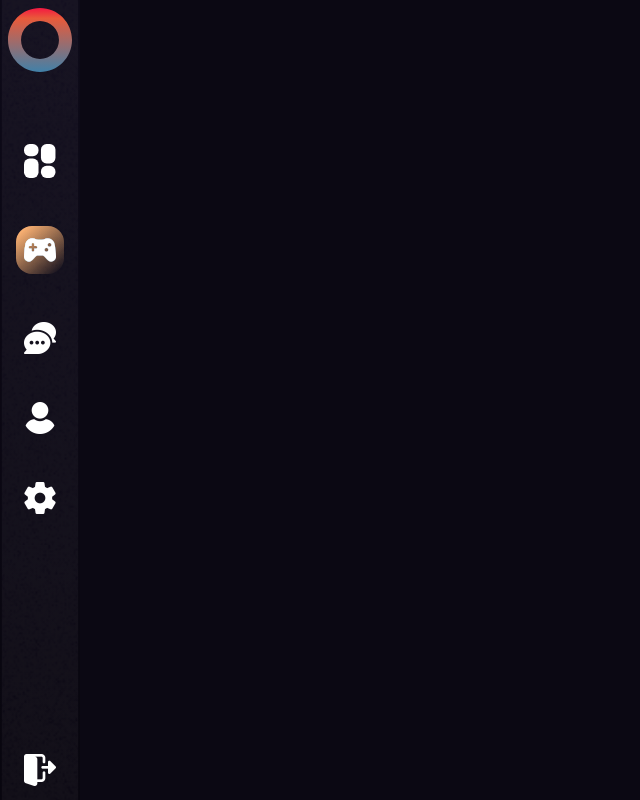
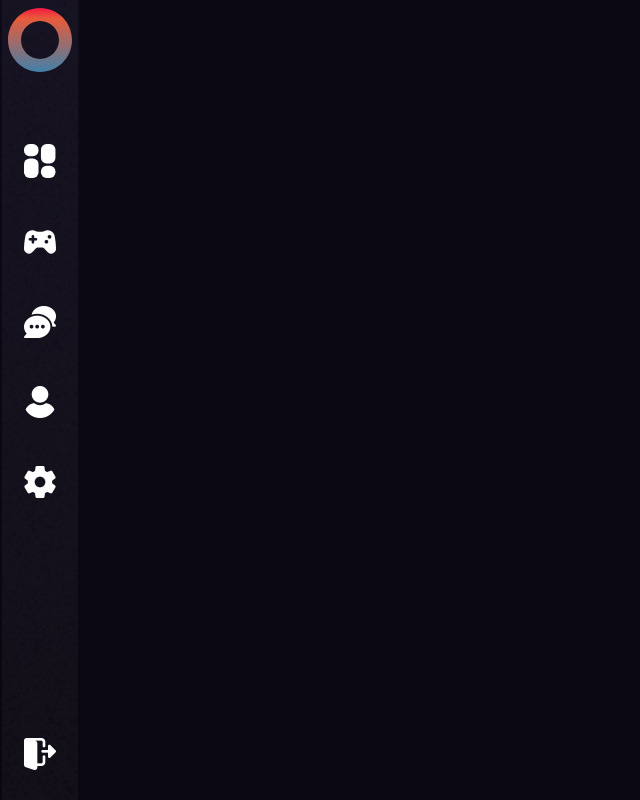
Before and after one commit to KD-ayoub/game-front, a Next.js app: page /game in a window 1280 px wide. Shown: the whole page, without its empty margins (0-640 px from the left). Built offline with nearby package versions, Linux system fonts and the light colour scheme.

Commit message:
fixing click event on icons

```diff
--- a/src/app/components/NavbarIcons.tsx
+++ b/src/app/components/NavbarIcons.tsx
@@ -1,20 +1,36 @@
 import Image from "next/image";
+import Rectangle from "@/app/utils/rectangle.svg";
 
-export default function NavbarIcons() {
+export default function NavbarIcons({
+  Srcfile,
+  isClicked,
+  alt,
+}: {
+  Srcfile: string;
+  isClicked: boolean;
+  alt: string;
+}) {
+  const className = isClicked
+    ? "absolute top-1.5 left-1.5 lg:top-2 lg:left-2 2xl:top-3.5 2xl:left-3.5"
+    : "";
   return (
-        <div className="relative">
+    <>
       <Image
-            className="sm:w-5 md:w-6 xl:w-8 2xl:w-14 //absolute top-1.5 left-1.5 lg:top-2 lg:left-2 2xl:top-3.5 2xl:left-3.5//"
-            src={Dashboard.src}
+        className={`sm:w-5 md:w-6 xl:w-8 2xl:w-14 ${className}`}
+        src={Srcfile}
         width={18}
         height={18}
-            alt="Dashboard icon"
+        alt={alt}
       />
-          {/* <Image className="w-[30px] h-[30px] sm:w-[32px] sm:h-[32px] md:w-[37px] md:h-[37px] lg:w-[40px] lg:h-[40px] xl:w-[48px] xl:h-[48px] 2xl:w-[85px] 2xl:h-[85px]"
+      {isClicked && (
+        <Image
+          className="w-[30px] h-[30px] sm:w-[32px] sm:h-[32px] md:w-[37px] md:h-[37px] lg:w-[40px] lg:h-[40px] xl:w-[48px] xl:h-[48px] 2xl:w-[85px] 2xl:h-[85px]"
           src={Rectangle.src}
           width={30}
           height={30}
-            alt="red square" /> */}
-        </div>
+          alt="red square"
+        />
+      )}
+    </>
   );
 }
--- a/src/app/components/SideBar.tsx
+++ b/src/app/components/SideBar.tsx
@@ -1,14 +1,24 @@
+"use client";
+
 import Image from "next/image";
 import Dashboard from "@/app/utils/dashboard.svg";
 import Gamecont from "@/app/utils/gamecont.svg";
-import Rectangle from "@/app/utils/rectangle.svg";
 import Messages from "@/app/utils/messages.svg";
 import User from "@/app/utils/user.svg";
 import Settings from "@/app/utils/settings.svg";
 import Logout from "@/app/utils/logout.svg";
 import Sideimg from "@/app/utils/sideimg.svg";
+import { useState } from "react";
+import NavbarIcons from "./NavbarIcons";
 
 export default function SideBar() {
+
+  const [ClickIndex, setClickIndex] = useState(-1);
+
+  function handlClick(Index: number) {
+    setClickIndex(Index);
+  }
+
   return (
     <section className="w-10 sm:w-11 md:w-14 xl:w-20 2xl:w-32 h-screen bg-gradient-to-b from-[#110D1F] //hidden// sm:block relative">
       <Image
@@ -19,81 +29,30 @@ export default function SideBar() {
         height={0}
       />
       <div className="flex flex-col items-center gap-10 xl:gap-12 2xl:gap-20 pt-20 sm:pt-24 md:pt-24 xl:pt-36 2xl:pt-72 brightness-200">
-        <div className="relative">
-          <Image
-            className="sm:w-5 md:w-6 xl:w-8 2xl:w-14 //absolute top-1.5 left-1.5 lg:top-2 lg:left-2 2xl:top-3.5 2xl:left-3.5//"
-            src={Dashboard.src}
-            width={18}
-            height={18}
-            alt="Dashboard icon"
-          />
-          {/* <Image className="w-[30px] h-[30px] sm:w-[32px] sm:h-[32px] md:w-[37px] md:h-[37px] lg:w-[40px] lg:h-[40px] xl:w-[48px] xl:h-[48px] 2xl:w-[85px] 2xl:h-[85px]"
-            src={Rectangle.src}
-            width={30}
-            height={30}
-            alt="red square" /> */}
+        <div className="relative" onClick={() => handlClick(0)}>
+          <NavbarIcons Srcfile={Dashboard.src} isClicked={ClickIndex === 0} alt="Dashboard icon" />
         </div>
-        <div className="relative">
-          <Image
-            className="sm:w-5 md:w-6 xl:w-8 2xl:w-14 absolute top-1.5 left-1.5 lg:top-2 lg:left-2 2xl:top-3.5 2xl:left-3.5"
-            src={Gamecont.src}
-            width={18}
-            height={18}
-            alt="Game controller"
-          />
-          <Image
-            className="w-[30px] h-[30px] sm:w-[32px] sm:h-[32px] md:w-[37px] md:h-[37px] lg:w-[40px] lg:h-[40px] xl:w-[48px] xl:h-[48px] 2xl:w-[85px] 2xl:h-[85px]"
-            src={Rectangle.src}
-            width={30}
-            height={30}
-            alt="red square"
-          />
+        <div className="relative" onClick={() => handlClick(1)}>
+          <NavbarIcons Srcfile={Gamecont.src} isClicked={ClickIndex === 1} alt="Game controller" />
         </div>
-        <div className="relative">
-          <Image
-            className="sm:w-5 md:w-6 xl:w-8 2xl:w-14 //absolute top-1.5 left-1.5 lg:top-2 lg:left-2 2xl:top-3.5 2xl:left-3.5//"
-            src={Messages.src}
-            width={18}
-            height={18}
-            alt="Messages"
-          />
-          {/* <Image className="w-[30px] h-[30px] sm:w-[32px] sm:h-[32px] md:w-[37px] md:h-[37px] lg:w-[40px] lg:h-[40px] xl:w-[48px] xl:h-[48px] 2xl:w-[85px] 2xl:h-[85px]"
-            src={Rectangle.src}
-            width={30}
-            height={30}
-            alt="red square" /> */}
+        <div className="relative" onClick={() => handlClick(2)}>
+          <NavbarIcons Srcfile={Messages.src} isClicked={ClickIndex === 2} alt="Messages" />
         </div>
-        <div className="relative">
-          <Image
-            className="sm:w-5 md:w-6 xl:w-8 2xl:w-14 //absolute top-1.5 left-1.5 lg:top-2 lg:left-2 2xl:top-3.5 2xl:left-3.5//"
-            src={User.src}
-            width={18}
-            height={18}
-            alt="User"
-          />
-          {/* <Image className="w-[30px] h-[30px] sm:w-[32px] sm:h-[32px] md:w-[37px] md:h-[37px] lg:w-[40px] lg:h-[40px] xl:w-[48px] xl:h-[48px] 2xl:w-[85px] 2xl:h-[85px]"
-            src={Rectangle.src}
-            width={30}
-            height={30}
-            alt="red square" /> */}
+        <div className="relative" onClick={() => handlClick(3)}>
+          <NavbarIcons Srcfile={User.src} isClicked={ClickIndex === 3} alt="User" />
         </div>
-        <div className="relative">
-          <Image
-            className="sm:w-5 md:w-6 xl:w-8 2xl:w-14 //absolute top-1.5 left-1.5 lg:top-2 lg:left-2 2xl:top-3.5 2xl:left-3.5//"
-            src={Settings.src}
-            width={18}
-            height={18}
-            alt="Settings"
-          />
-          {/* <Image className="w-[30px] h-[30px] sm:w-[32px] sm:h-[32px] md:w-[37px] md:h-[37px] lg:w-[40px] lg:h-[40px] xl:w-[48px] xl:h-[48px] 2xl:w-[85px] 2xl:h-[85px]"
-            src={Rectangle.src}
-            width={30}
-            height={30}
-            alt="red square" /> */}
+        <div className="relative" onClick={() => handlClick(4)}>
+          <NavbarIcons Srcfile={Settings.src} isClicked={ClickIndex === 4} alt="Settings" />
         </div>
       </div>
       <div className="flex justify-center pt-40 sm:pt-36 md:pt-32 xl:pt-60 2xl:pt-96 brightness-200">
-        <Image className="sm:w-5 md:w-6 xl:w-8 2xl:w-14" src={Logout.src} width={18} height={18} alt="Logout" />
+        <Image
+          className="sm:w-5 md:w-6 xl:w-8 2xl:w-14"
+          src={Logout.src}
+          width={18}
+          height={18}
+          alt="Logout"
+        />
       </div>
     </section>
   );
```
Lines whose indentation alone changed are shown as unchanged.
